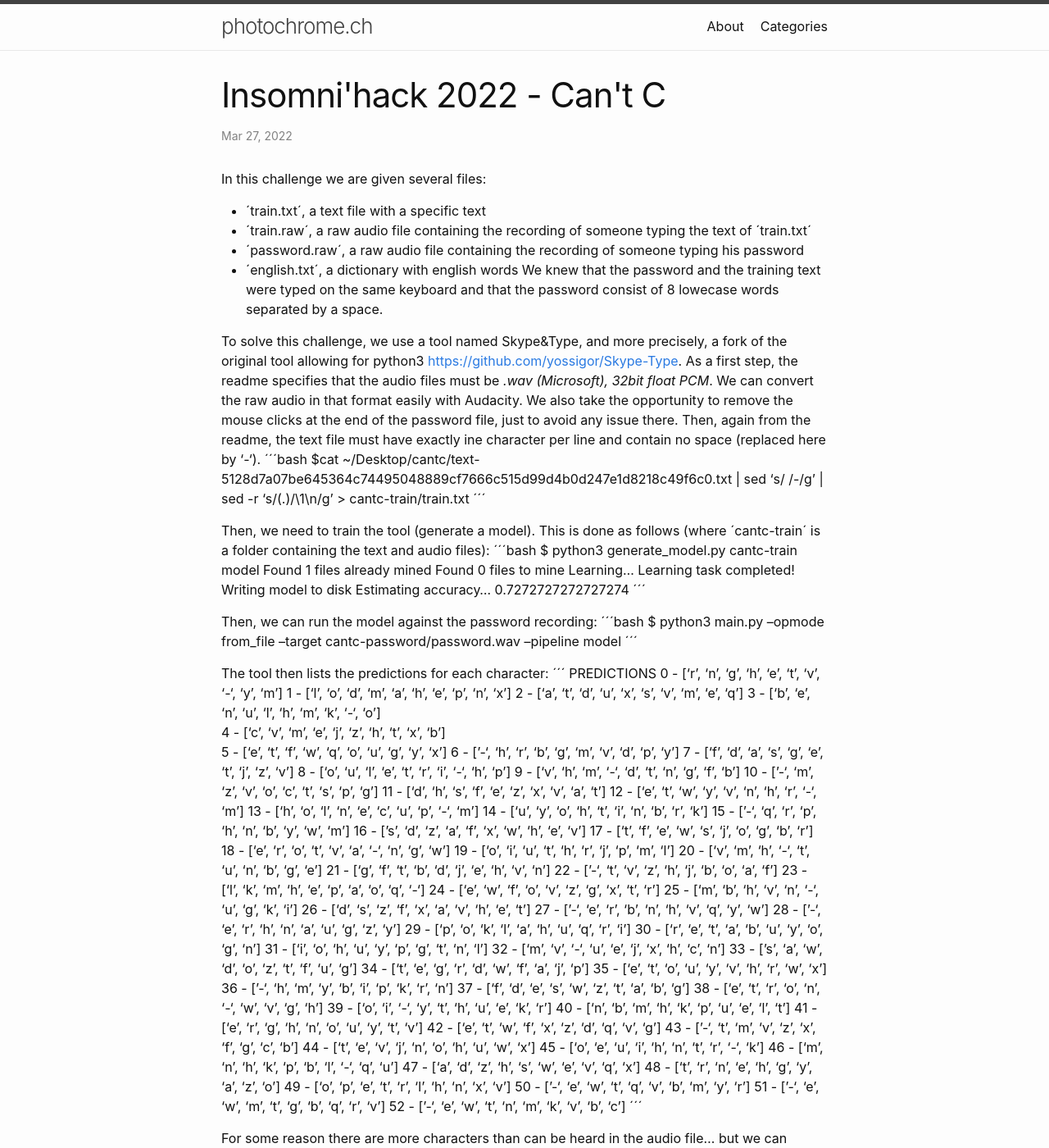
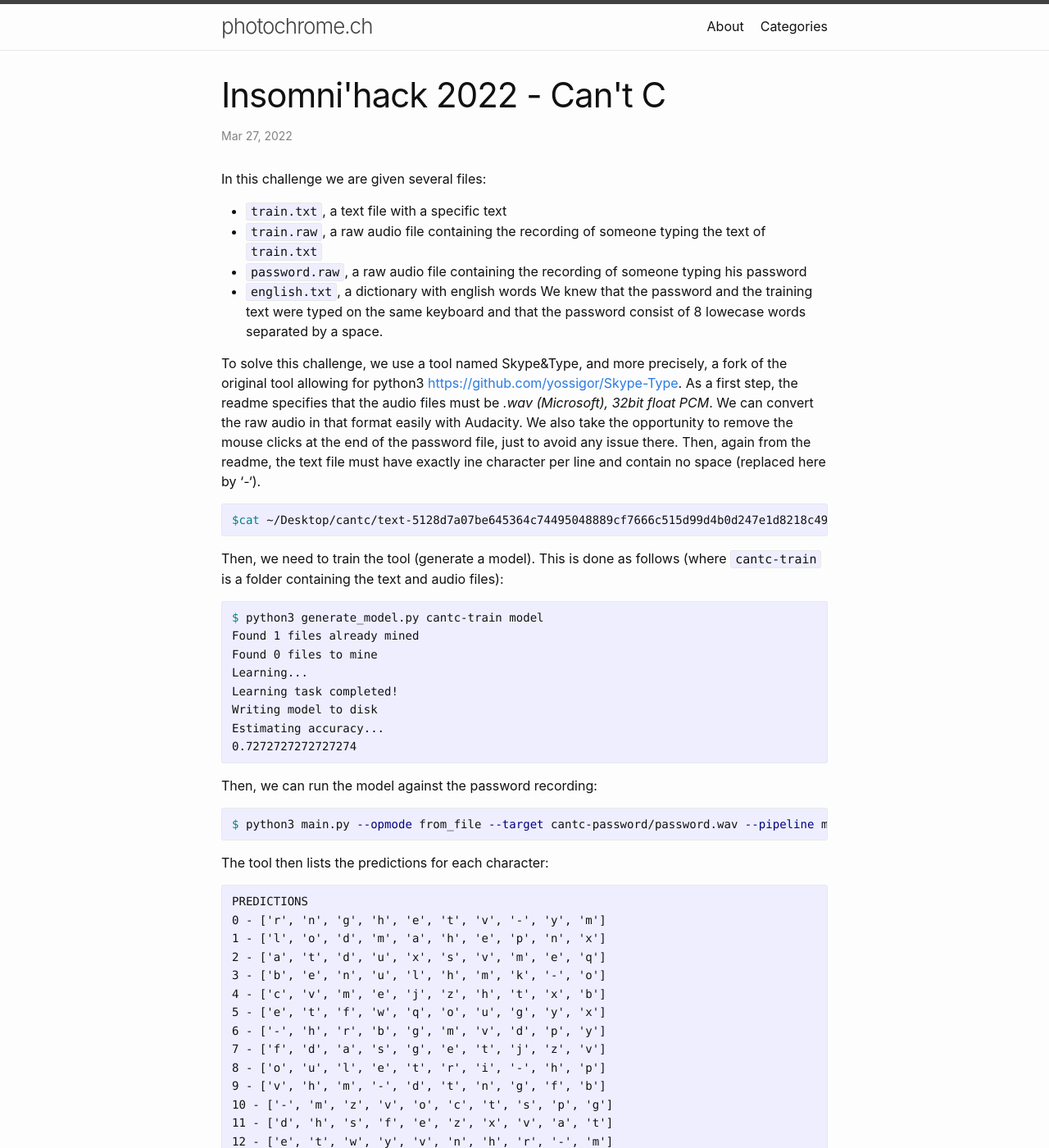
Before and after one commit to nheiniger/nheiniger.github.io, a Jekyll site: the page built from _posts/2022-03-27-insomnihack-write-up-cant-c.md, in a window 1280 px wide and 1400 px high. Shown: the whole window at 82% size. Built offline with Jekyll 4.4.1, drawn with Linux system fonts in a browser that asks for light colours; some of the changed text lies outside the part shown.

Commit message:
Failed with backticks

````diff
--- a/_posts/2022-03-27-insomnihack-write-up-cant-c.md
+++ b/_posts/2022-03-27-insomnihack-write-up-cant-c.md
@@ -6,19 +6,19 @@ categories: [ Security ]
 tags: [ ctf, write-up, insomnihack, en ]
 ---
 In this challenge we are given several files:
-- ´train.txt´, a text file with a specific text
-- ´train.raw´, a raw audio file containing the recording of someone typing the text of ´train.txt´
-- ´password.raw´, a raw audio file containing the recording of someone typing his password
-- ´english.txt´, a dictionary with english words
+- `train.txt`, a text file with a specific text
+- `train.raw`, a raw audio file containing the recording of someone typing the text of `train.txt`
+- `password.raw`, a raw audio file containing the recording of someone typing his password
+- `english.txt`, a dictionary with english words
 We knew that the password and the training text were typed on the same keyboard and that the password consist of 8 lowecase words separated by a space.
 
 To solve this challenge, we use a tool named Skype&Type, and more precisely, a fork of the original tool allowing for python3 <https://github.com/yossigor/Skype-Type>. As a first step, the readme specifies that the audio files must be *.wav (Microsoft), 32bit float PCM*. We can convert the raw audio in that format easily with Audacity. We also take the opportunity to remove the mouse clicks at the end of the password file, just to avoid any issue there. Then, again from the readme, the text file must have exactly ine character per line and contain no space (replaced here by '-').
-´´´bash
+```bash
 $cat ~/Desktop/cantc/text-5128d7a07be645364c74495048889cf7666c515d99d4b0d247e1d8218c49f6c0.txt | sed 's/ /-/g' | sed -r 's/(.)/\1\n/g' > cantc-train/train.txt
-´´´
+```
 
-Then, we need to train the tool (generate a model). This is done as follows (where ´cantc-train´ is a folder containing the text and audio files):
-´´´bash
+Then, we need to train the tool (generate a model). This is done as follows (where `cantc-train` is a folder containing the text and audio files):
+```bash
 $ python3 generate_model.py cantc-train model
 Found 1 files already mined
 Found 0 files to mine
@@ -27,15 +27,15 @@ Learning task completed!
 Writing model to disk
 Estimating accuracy...
 0.7272727272727274
-´´´
+```
 
 Then, we can run the model against the password recording:
-´´´bash
+```bash
 $ python3 main.py --opmode from_file --target cantc-password/password.wav --pipeline model
-´´´
+```
 
 The tool then lists the predictions for each character:
-´´´
+```
 PREDICTIONS
 0 - ['r', 'n', 'g', 'h', 'e', 't', 'v', '-', 'y', 'm']
 1 - ['l', 'o', 'd', 'm', 'a', 'h', 'e', 'p', 'n', 'x']
@@ -90,10 +90,10 @@ PREDICTIONS
 50 - ['-', 'e', 'w', 't', 'q', 'v', 'b', 'm', 'y', 'r']
 51 - ['-', 'e', 'w', 'm', 't', 'g', 'b', 'q', 'r', 'v']
 52 - ['-', 'e', 'w', 't', 'n', 'm', 'k', 'v', 'b', 'c']
-´´´
+```
 
 For some reason there are more characters than can be heard in the audio file... but we can already see some words, tomato at the end for example . The tool continues and asks some questions. We can specify which character separates the words ('-' in our case) and then the position of the spaces. They are detected correctly in the first column:
-´´´bash
+```bash
 ARE THESE WORDS? [Y/n] Y
 Which are the word separators? (separated with spaces): -
 Hint me the correct word segmentation (Suggested spaces in [6, 9, 10, 15, 20, 22, 27, 28, 32, 36, 39, 43, 50, 51, 52]): 6 10 15 22 27 28 36 43 50 51 52 53
@@ -101,10 +101,10 @@ Available dictionaries:
 0 - /home/jsmith/tools/Skype-Type/dictionaries/cantc-english.txt
 1 - /home/jsmith/tools/Skype-Type/dictionaries/README.md
 Select dictionary number ([0]): 0
-´´´
+```
 
 After this, we get a list of possible words for each "slot":
-´´´bash
+```bash
 WORD FROM CHARACTER 0 to 6
 [('glance', 4), ('reduce', 11), ('notice', 13), ('bounce', 16), ('planet', 16), ('reject', 18), ('detect', 19), ('nature', 19), ('rotate', 19), ('enable', 22), ('gadget', 22), ('rocket', 22), ('volume', 22), ('rather', 23), ('remove', 23
 ), ('double', 24), ('source', 24), ('toilet', 24), ('addict', 25), ('expect', 25), ('gather', 25), ('insect', 25), ('plunge', 25), ('rabbit', 25), ('result', 25), ('robust', 25), ('lounge', 26), ('viable', 26), ('change', 27), ('retire',
@@ -141,8 +141,8 @@ WORD FROM CHARACTER 44 to 50
 [('tomato', 0), ('tenant', 7), ('donate', 13), ('inmate', 17), ('wonder', 17), ('debate', 18), ('vendor', 18), ('depart', 19), ('voyage', 19), ('potato', 20), ('render', 20), ('timber', 20), ('moment', 21), ('toward', 21), ('tunnel', 21)
 , ('cement', 22), ('rotate', 22), ('velvet', 22), ('demand', 23), ('engage', 23), ('estate', 23), ('female', 23), ('number', 23), ('sunset', 23), ('tongue', 23), ('either', 24), ('tumble', 24), ('behave', 25), ('nephew', 25), ('vessel',
 25)]
-´´´
+```
 
-And as we can see, the words are presented with a number representing the confidence that the word is correct (actually this is probably the minimal distance with the provided dictionary words). We had to do mmultiple runs and try several different combinations before getting the correct flag but in the end it worked. The final flag was ´INS{glance fun deny strong lend primary fringe tomato}´. If you want to test it for yourself, here are the original files [](/images/2022-03-27_insomnihack-cantc-files.zip).
+And as we can see, the words are presented with a number representing the confidence that the word is correct (actually this is probably the minimal distance with the provided dictionary words). We had to do mmultiple runs and try several different combinations before getting the correct flag but in the end it worked. The final flag was `INS{glance fun deny strong lend primary fringe tomato}`. If you want to test it for yourself, here are the original files [](/images/2022-03-27_insomnihack-cantc-files.zip).
 
 Last note, I reproduced the challenge today on my machine for this write-up, but originally it was made by [@sploutchy](https://twitter.com/sploutchy). I only gave some suggestions and offered psychologic support while watching over his shoulder.
````
